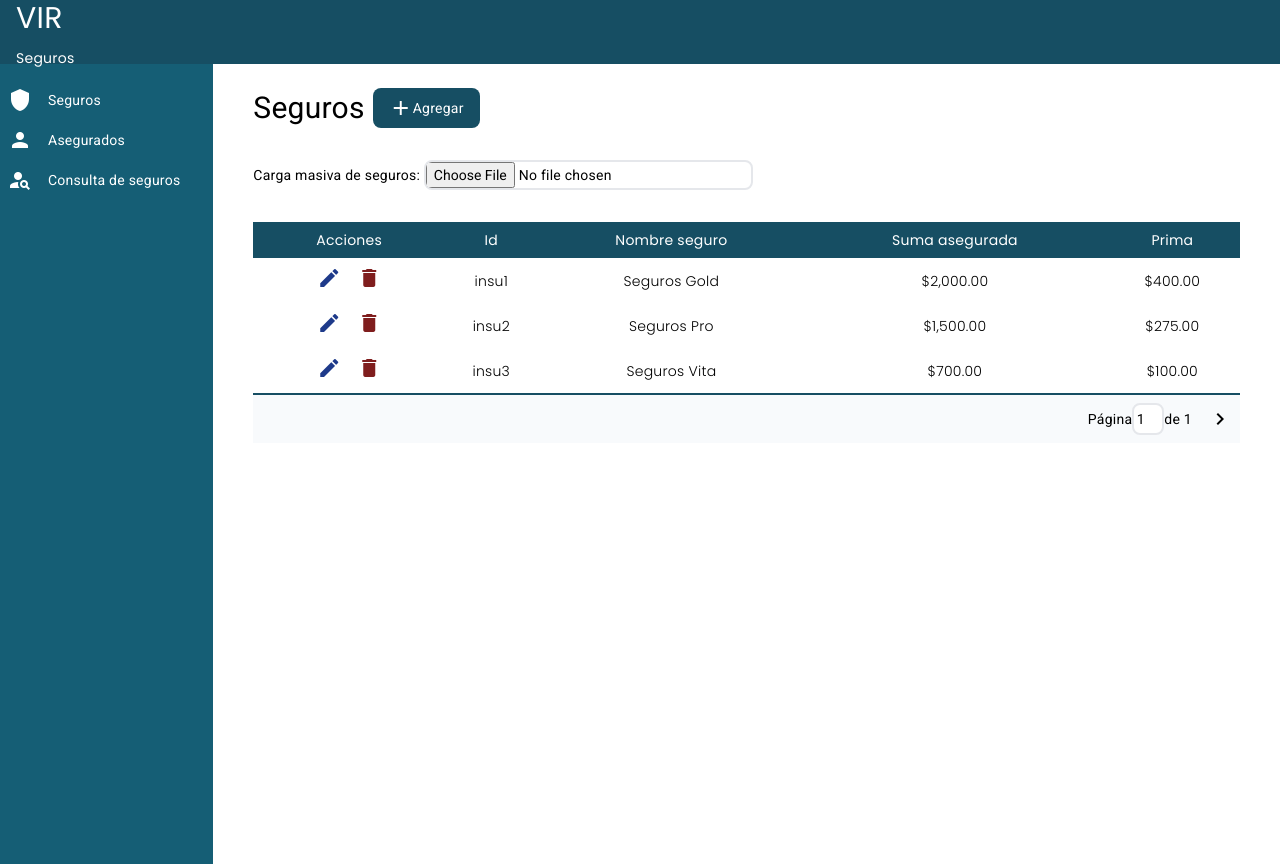
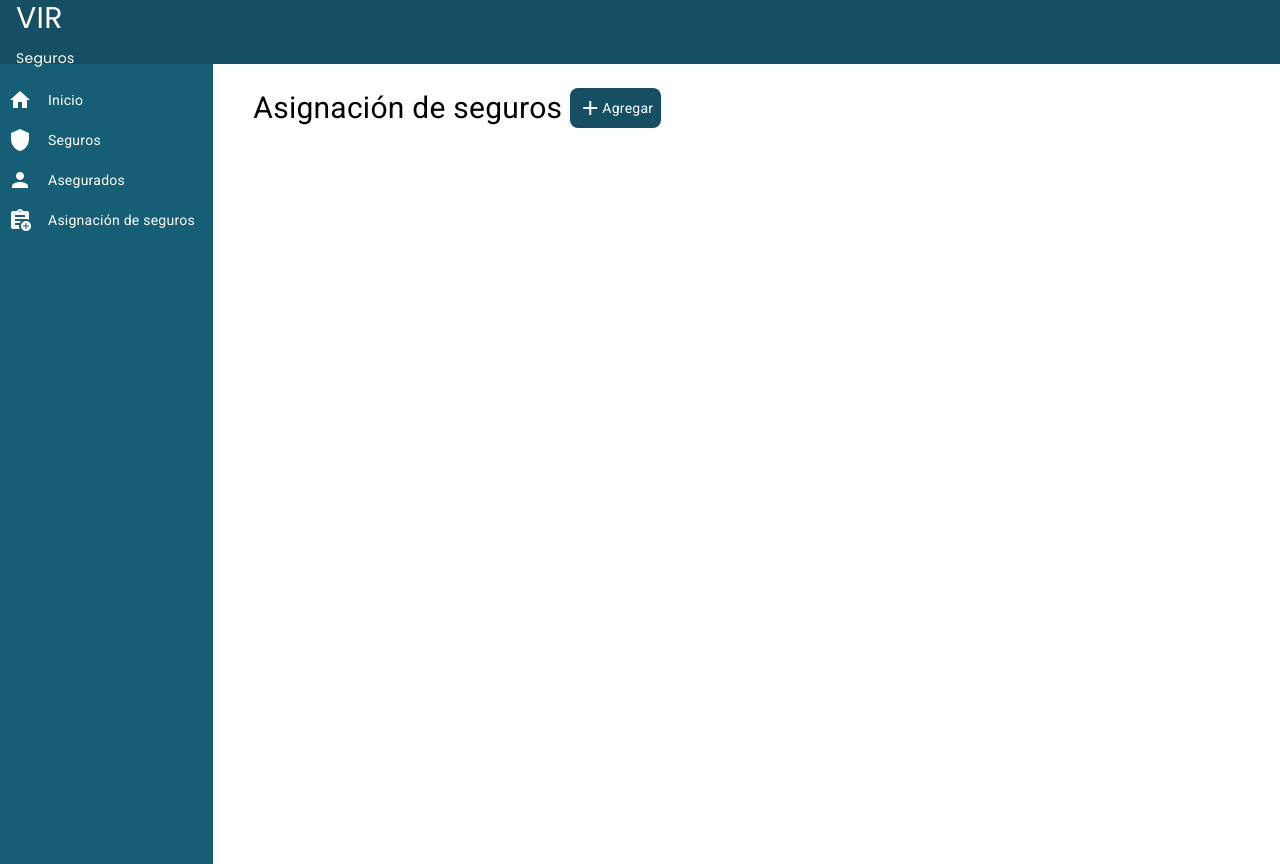
Before and after one commit to Klis18/vir-seguros, an Angular app: page /asignacion-seguros-asegurados in a window 1280 px wide. Before the commit this address led to /seguros. Built offline with nearby package versions, Linux system fonts and the light colour scheme; a web font is replaced by a local one.

Commit message:
iniciando con creación de página de inicio y asignación de seguros

```diff
--- a/src/app/app.routes.ts
+++ b/src/app/app.routes.ts
@@ -5,6 +5,10 @@ export const routes: Routes = [
         path:'',
         loadComponent:()=> import("./shared/pages/layout/layout.component").then(c => c.LayoutComponent),
         children:[
+            {
+                path:'home',
+                loadComponent: () => import('./shared/pages/home/home.component').then(c => c.HomeComponent)
+            },
             {
                 path:'seguros',
                 loadComponent: () => import("./insurances/pages/insurances/insurances.component").then(c => c.InsurancesComponent)
@@ -14,8 +18,12 @@ export const routes: Routes = [
                 loadComponent: () => import("./insured/pages/insured/insured.component").then(c => c.InsuredComponent)
             },
             {
+                path:'asignacion-seguros-asegurados',
+                loadComponent: () => import('./insured/pages/insurances-assignment/insurances-assignment.component').then(c => c.InsurancesAssignmentComponent)
+            },
+            {
                 path:'**',
-                redirectTo: 'seguros'
+                redirectTo: 'home'
             }
         ]
     }
--- /dev/null
+++ b/src/app/insured/pages/insurances-assignment/insurances-assignment.component.html
@@ -0,0 +1,13 @@
+<div class="p-2">
+
+    <div class="flex items-center">
+        <span class="text-3xl mr-2">Asignación de seguros</span>
+        <span class="text-white bg-cyan-900 px-2 py-2 rounded-lg flex items-center justify-center">
+            <mat-icon>
+                add
+            </mat-icon>
+            Agregar
+        </span>
+    </div>
+
+</div>
--- /dev/null
+++ b/src/app/insured/pages/insurances-assignment/insurances-assignment.component.ts
@@ -0,0 +1,15 @@
+import { Component } from '@angular/core';
+import { MatIconModule } from '@angular/material/icon';
+
+@Component({
+  selector: 'app-insurances-assignment',
+  standalone: true,
+  imports: [
+    MatIconModule
+  ],
+  templateUrl: './insurances-assignment.component.html',
+  styles: ``
+})
+export class InsurancesAssignmentComponent {
+
+}
--- a/src/app/shared/components/menu/menu.component.ts
+++ b/src/app/shared/components/menu/menu.component.ts
@@ -11,11 +11,18 @@ import { Router, RouterLink, Routes } from '@angular/router';
     RouterLink
   ],
   templateUrl: './menu.component.html',
-  styles: ``
+  styles: `
+
+  `
 })
 export class MenuComponent {
 
   public menuItems: Menu[] = [
+    {
+      iconName: 'home',
+      menuName: 'Inicio',
+      routeLink: 'home'
+    },
     {
       iconName: 'shield_lock',
       menuName: 'Seguros',
@@ -27,9 +34,9 @@ export class MenuComponent {
       routeLink: 'asegurados'
     },
     {
-      iconName: 'person_search',
-      menuName: 'Consulta de seguros',
-      routeLink: 'consulta-asegurados'
+      iconName: 'assignment_add',
+      menuName: 'Asignación de seguros',
+      routeLink: 'asignacion-seguros-asegurados'
     }
   ]
 
--- /dev/null
+++ b/src/app/shared/pages/home/home.component.html
@@ -0,0 +1,6 @@
+<div class="p-2">
+
+    <span class="text-3xl mr-2">Consulta de seguros</span>
+
+
+</div>
--- /dev/null
+++ b/src/app/shared/pages/home/home.component.ts
@@ -0,0 +1,16 @@
+import { Component } from '@angular/core';
+import { MatIconModule } from '@angular/material/icon';
+
+
+@Component({
+  selector: 'app-home',
+  standalone: true,
+  imports: [
+    MatIconModule
+  ],
+  templateUrl: './home.component.html',
+  styles: ``
+})
+export class HomeComponent {
+
+}
```
